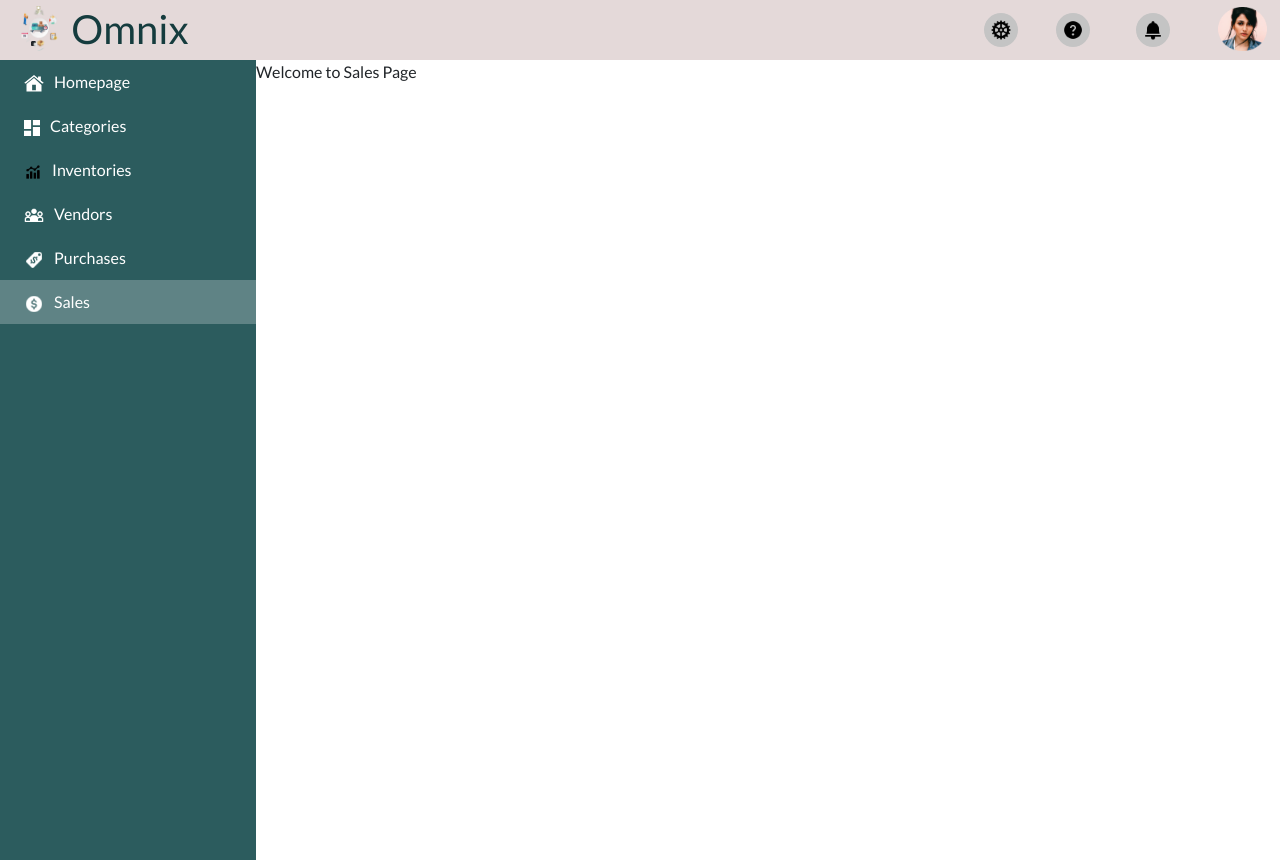
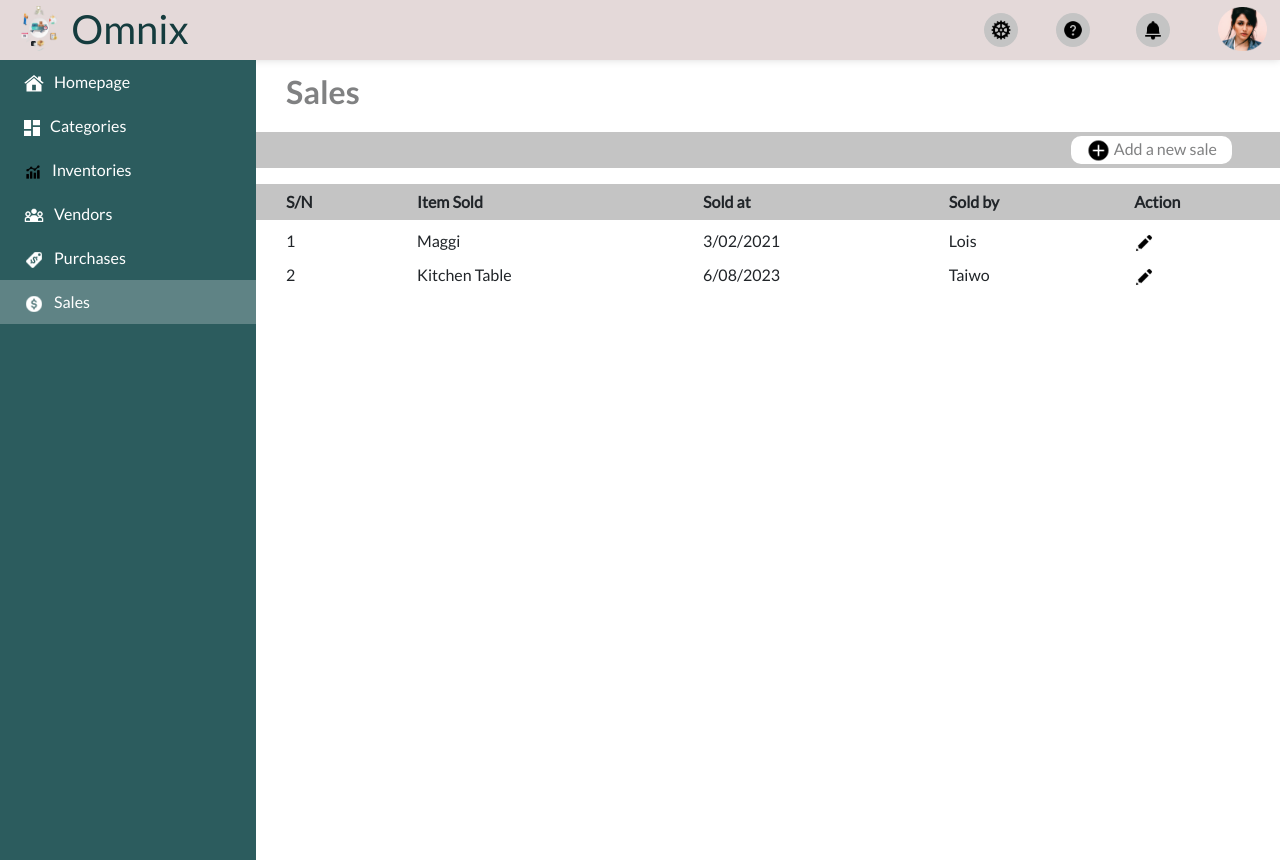
Before and after one commit to Dufuna-CodeCamp/Dufuna-Fem-Hackathon-Team3, a React (Create React App) app in the folder ims_app/: page /sales in a window 1280 px wide. Built offline with nearby package versions, Linux system fonts and the light colour scheme.

Commit message:
add sales file

```diff
--- a/ims_app/src/components/screens/sales/sales.js
+++ b/ims_app/src/components/screens/sales/sales.js
@@ -1,12 +1,42 @@
 import React, { Component } from 'react';
+import Section from '../../includes/section/section';
 
 
 class Sales extends Component {
-    render () {
+    constructor(props) {
+        super(props);
+        this.state = {
+            headers : [
+                {'text' : 'Item Sold', 'value' : "name"},
+                {'text' : 'Sold at', 'value' : "createdAt"},
+                {'text' : 'Sold by', 'value' : "createdBy"},
+            ],
+            sales : [
+                {"name" : "Maggi", "createdAt" : "3/02/2021", "createdBy" : "Lois"},
+                {"name" : "Kitchen Table", "createdAt" : "6/08/2023", "createdBy" : "Taiwo"}
+            ],
+            selectedItem : ""
+        }
+    }
+
+    setSelectedItem= (val) => {
+        this.setState({selectedItem: val.name},
+            alert(`${val.name} was clicked`)
+        );
+    }
+
+    render() {
         return (
-            <div className = "page">
-                <p>Welcome to Sales Page</p>
-            </div>
+            <Section
+                title='Sales'
+                addButtonTitle='Add a new sale'
+                isListPage
+                addSerialNumber
+                addActionBtn
+                onActionClick={this.setSelectedItem}
+                headers={this.state.headers}
+                items={this.state.sales}
+            />
         );
     }
 }
```
Also changed, not shown: 1 other file (tests, documents, lock files or other folders).
